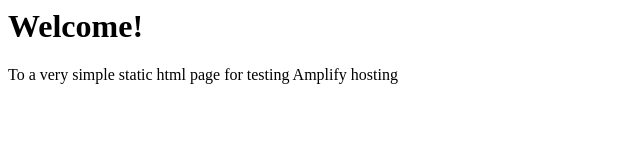
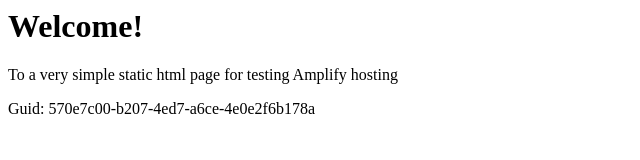
Before and after one commit to aws-aemilia-icn/Github-PR-Commit-Integration-Test-DoNotTouch-v1-prod-ap-northeast-2, a website: page src/index.html in a window 1280 px wide. Shown: the whole page, without its empty margins (0-640 px from the left). Drawn offline with Linux system fonts and the light colour scheme.

Commit message:
commit from integ tests

```diff
--- a/src/index.html
+++ b/src/index.html
@@ -1,3 +1,5 @@
+
+
 <html lang="en">
 
 <head>
@@ -10,6 +12,6 @@
 <body>
     <h1>Welcome!</h1>
     <p>To a very simple static html page for testing Amplify hosting</p>
-</body>
+    <p>Guid: 570e7c00-b207-4ed7-a6ce-4e0e2f6b178a</p></body>
 
 </html>
```
